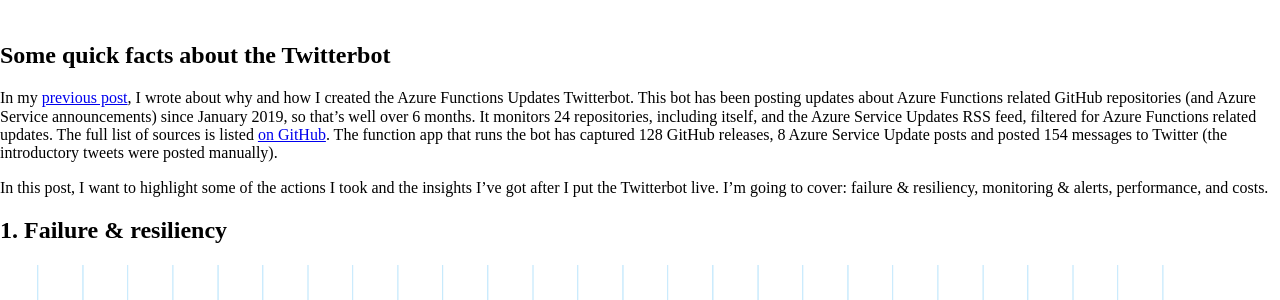
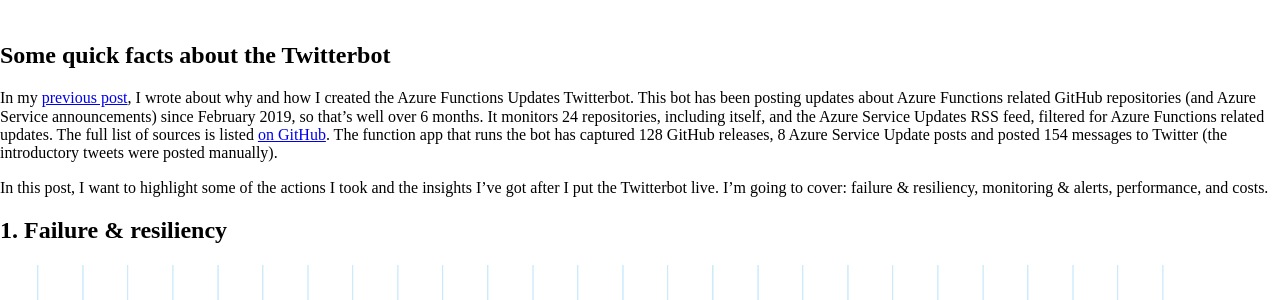
Before and after one commit to marcduiker/marcduiker.github.io, a Jekyll site: the page built from _posts/2019-09-05-my-learnings-from-running-the-azure-functions-updates-twitterbot-for-half-a-year.md, in a window 1280 px wide and 900 px high, scrolled down 631 px. Shown: the part 171-471 px from the top of the window. Built offline with Jekyll 4.4.1, drawn with Linux system fonts in a browser that asks for light colours; nearby versions of some CDN libraries; some of the changed text lies outside the part shown.

Commit message:
Fixed start date

```diff
--- a/_posts/2019-09-05-my-learnings-from-running-the-azure-functions-updates-twitterbot-for-half-a-year.md
+++ b/_posts/2019-09-05-my-learnings-from-running-the-azure-functions-updates-twitterbot-for-half-a-year.md
@@ -8,7 +8,7 @@
 
 ## Some quick facts about the Twitterbot
 
-In my [previous post](/2019/03/03/creating-azure-functions-updates-twitterbot.html), I wrote about why and how I created the Azure Functions Updates Twitterbot. This bot has been posting updates about Azure Functions related GitHub repositories (and Azure Service announcements) since January 2019, so that's well over 6 months. It monitors 24 repositories, including itself, and the Azure Service Updates RSS feed, filtered for Azure Functions related updates. The full list of sources is listed [on GitHub](https://github.com/marcduiker/az-func-updates/blob/master/docs/monitored-sources.md). The function app that runs the bot has captured 128 GitHub releases, 8 Azure Service Update posts and posted 154 messages to Twitter (the introductory tweets were posted manually).
+In my [previous post](/2019/03/03/creating-azure-functions-updates-twitterbot.html), I wrote about why and how I created the Azure Functions Updates Twitterbot. This bot has been posting updates about Azure Functions related GitHub repositories (and Azure Service announcements) since February 2019, so that's well over 6 months. It monitors 24 repositories, including itself, and the Azure Service Updates RSS feed, filtered for Azure Functions related updates. The full list of sources is listed [on GitHub](https://github.com/marcduiker/az-func-updates/blob/master/docs/monitored-sources.md). The function app that runs the bot has captured 128 GitHub releases, 8 Azure Service Update posts and posted 154 messages to Twitter (the introductory tweets were posted manually).
 
 In this post, I want to highlight some of the actions I took and the insights I've got after I put the Twitterbot live. I'm going to cover: failure & resiliency, monitoring & alerts, performance, and costs.
 
```
Also changed, not shown: other parts of _posts/2019-09-05-my-learnings-from-running-the-azure-functions-updates-twitterbot-for-half-a-year.md (+1 -1 lines).
